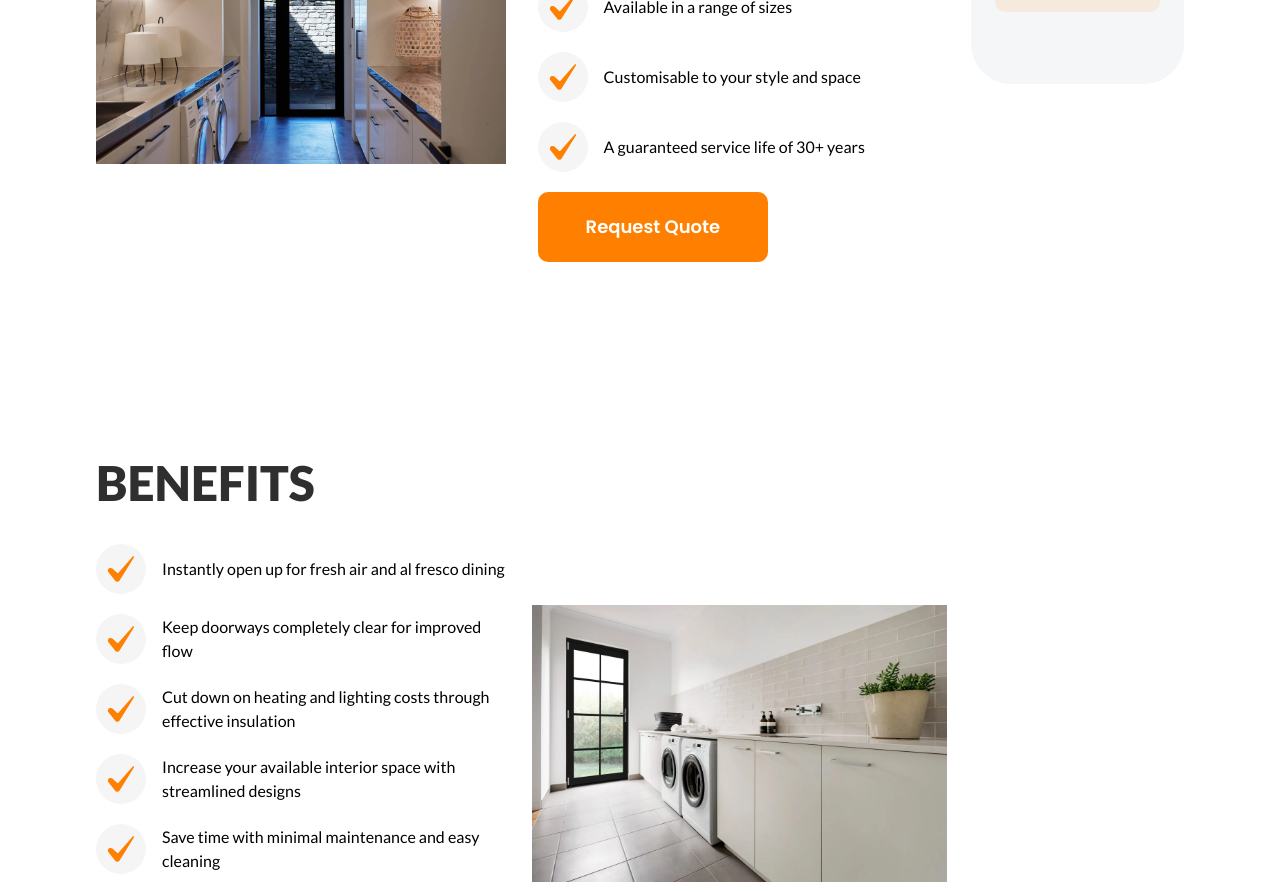
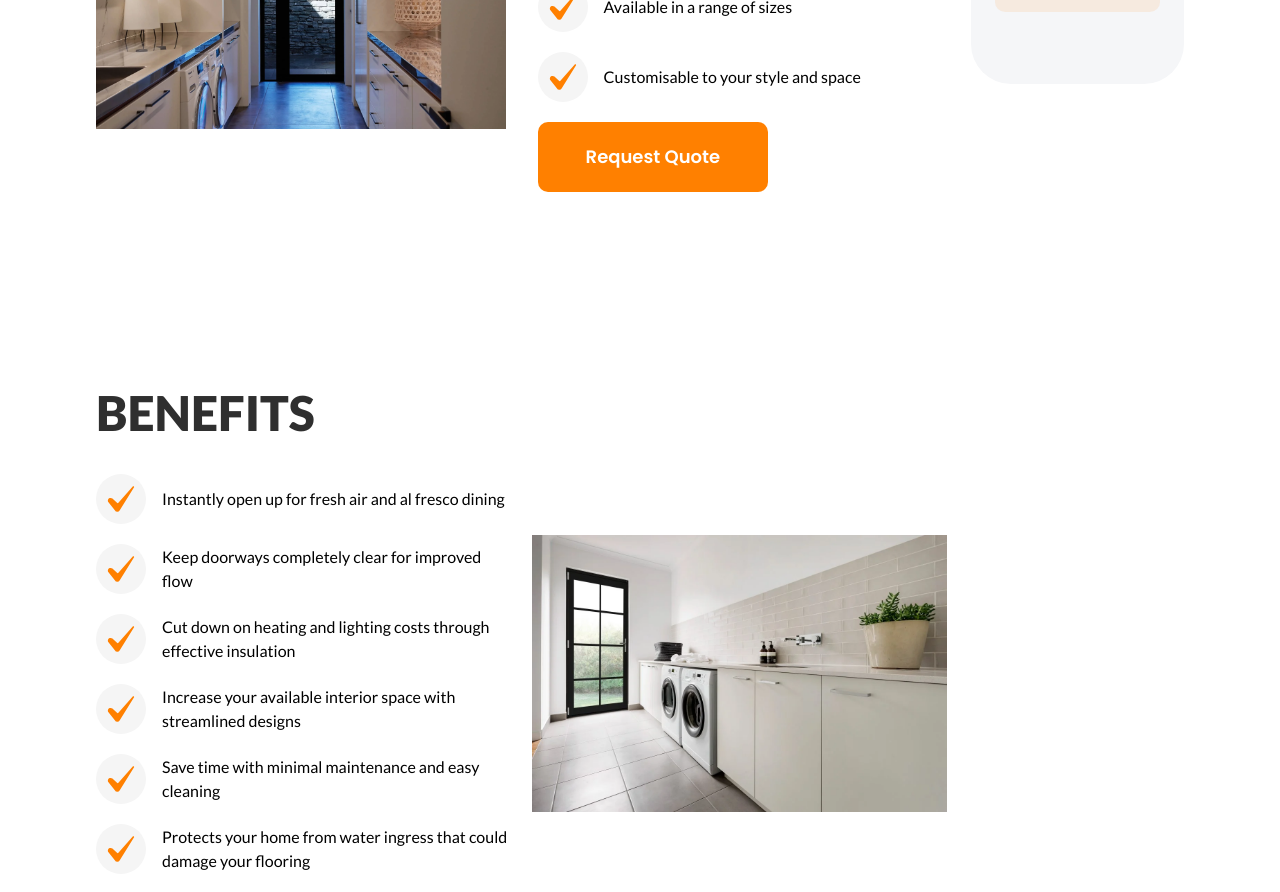
Before and after one commit to bittu4/Supertek, a React (Vite) app: page /doors/LaundryComboDoor in a window 1280 px wide. Shown: the part 1520-2412 px from the top of the page. Built offline with nearby package versions, Linux system fonts and the light colour scheme.

Commit message:
some content fix

```diff
--- a/src/constants/index.js
+++ b/src/constants/index.js
@@ -371,10 +371,10 @@ export const FeatureProduct = [
     image: tickOrangeIcon,
     label: "Customisable to your style and space",
   },
-  {
-    image: tickOrangeIcon,
-    label: "A guaranteed service life of 30+ years",
-  },
+  // {
+  //   image: tickOrangeIcon,
+  //   label: "A guaranteed service life of 30+ years",
+  // },
 ];
 
 export const BenefitProduct = [
```
